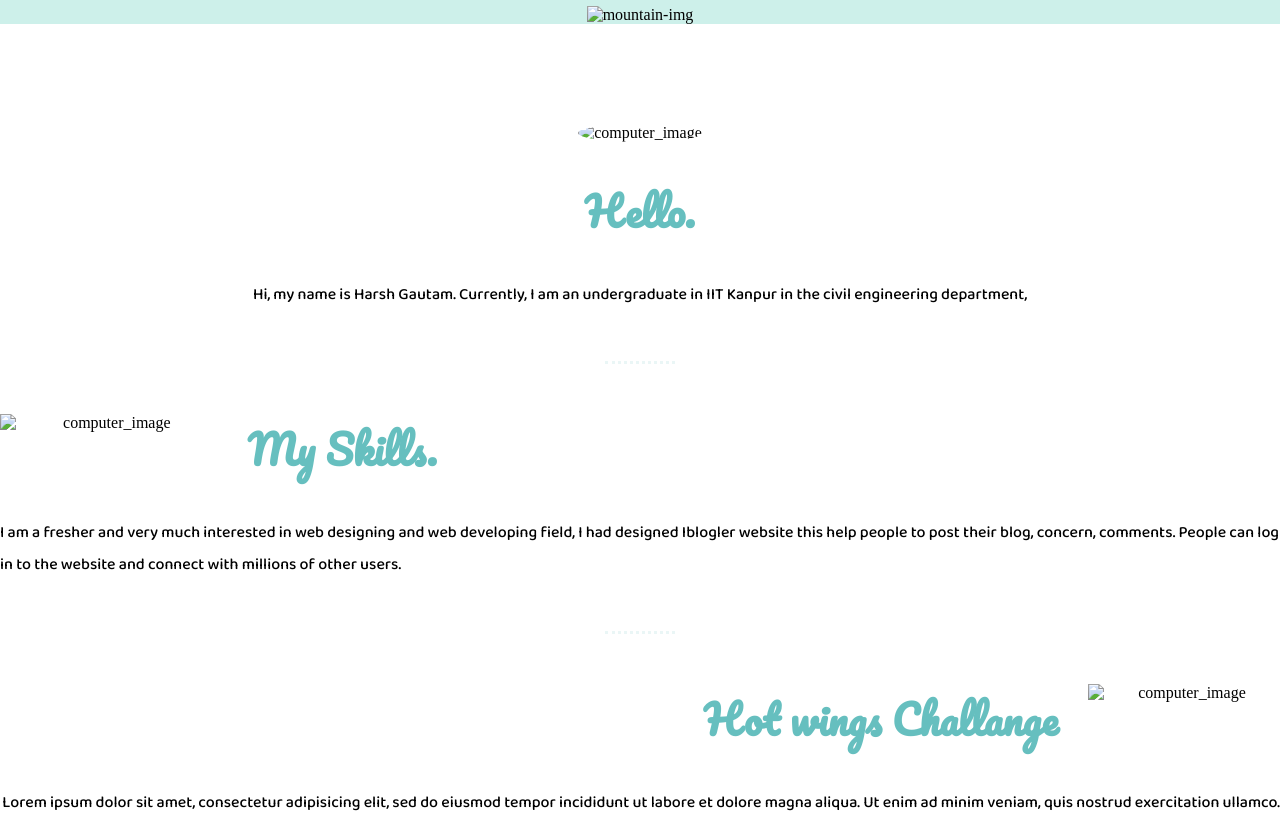
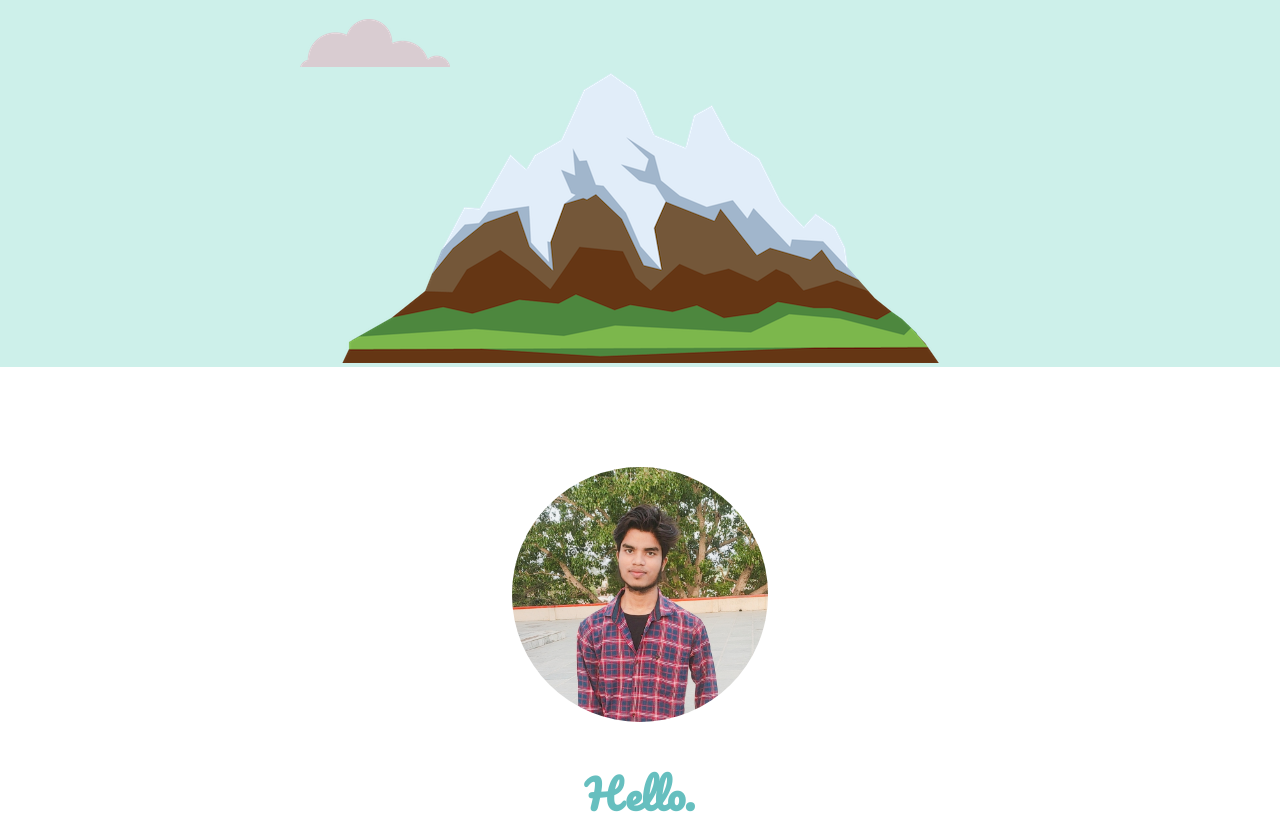
Before and after one commit to harshgau/Personal-site, a plain HTML site: page index.html in a window 1280 px wide. Shown: the part 460-1292 px from the top of the page. Drawn offline with Linux system fonts and the light colour scheme; files that its build step writes are made by us from their sources.

Commit message:
Update index.html

```diff
--- a/index.html
+++ b/index.html
@@ -3,7 +3,7 @@
   <head>
     <meta charset="utf-8">
     <title>Harsh Gautam</title>
-    <link rel="stylesheet" href="css/styles.css">
+    <link rel="stylesheet" href="styles.css">
     <link rel="icon" href="favicon.ico">
     <link rel="preconnect" href="https://fonts.gstatic.com">
 <link href="https://fonts.googleapis.com/css2?family=Pacifico&family=Sacramento&display=swap" rel="stylesheet">
@@ -12,15 +12,15 @@
   </head>
   <body>
     <div class="top-container">
-      <img class="top-cloud"src="images/cloud.png" alt="cloyud-img">
+      <img class="top-cloud"src="cloud.png" alt="cloyud-img">
       <h1>I am Harsh.</h1>
       <h2 id="s" >A student.</h2>
-      <img class="bottom-cloud" src="images/cloud.png" alt="cloyud-img">
-      <img src="images/mountain.png" alt="mountain-img">
+      <img class="bottom-cloud" src="cloud.png" alt="cloyud-img">
+      <img src="mountain.png" alt="mountain-img">
     </div>
     <div class="middle-container">
       <div class="profile">
-        <img class="my-image" src="images\WhatsApp Image 2021-06-21 at 09.33.16.jpeg" alt="computer_image">
+        <img class="my-image" src="WhatsApp Image 2021-06-21 at 09.33.16.jpeg" alt="computer_image">
         <h2>Hello.</h2>
         <p>Hi, my name is Harsh Gautam. Currently, I am an undergraduate in
           IIT Kanpur in the civil engineering department, </p>
@@ -28,13 +28,13 @@
       <hr>
 
       <div class="profile">
-        <img class="computer-image"src="images/computer.png" alt="computer_image">
+        <img class="computer-image"src="computer.png" alt="computer_image">
         <h2 class="skills">My Skills.</h2>
         <p class="skills">I am a fresher and very much interested in web designing and web developing field, I had designed  Iblogler website this help people to post their blog, concern, comments. People can log in to the website and connect with millions of other users.</p>
       </div>
       <hr>
       <div class="profile">
-        <img class="chilli-image"   src="images/chillies.png" alt="computer_image">
+        <img class="chilli-image"   src="chillies.png" alt="computer_image">
         <h2 class="hot-wings">Hot wings Challange</h2>
         <p class="hot-wings" >Lorem ipsum dolor sit amet, consectetur adipisicing elit,
           sed do eiusmod tempor incididunt ut labore et dolore magna aliqua.
```
